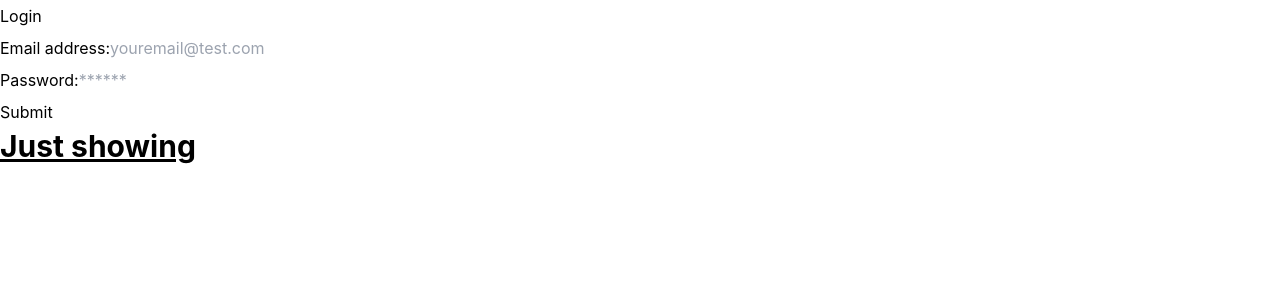
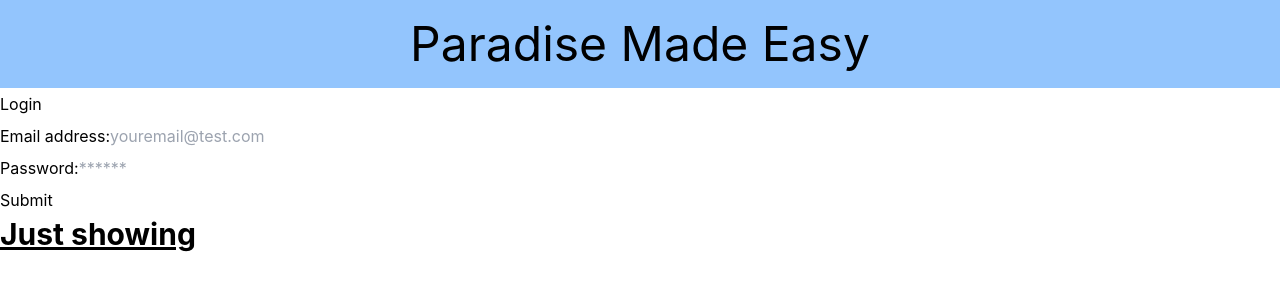
Before and after one commit to nyashanice/Paradise-Made-Easy-2, a React (Create React App) app in the folder client/: page / in a window 1280 px wide. Shown: the top 300 px of the page. Built offline with nearby package versions, Linux system fonts and the light colour scheme.

Commit message:
update header

```diff
--- a/client/src/components/Header.js
+++ b/client/src/components/Header.js
@@ -10,7 +10,7 @@ export default function Header({ loggedIn, setLoggedIn }) {
 
   if (loggedIn == true) {
     return (
-      <header>
+      <header className="text-center text-5xl p-5 bg-blue-300">
         <nav>
           <div>
             <ul>
@@ -30,6 +30,11 @@ export default function Header({ loggedIn, setLoggedIn }) {
       </header>
     );
   } else {
-    return <LogIn />;
+    return (
+      <div>
+        <header className="text-center text-5xl p-5 bg-blue-300">Paradise Made Easy</header>
+        <LogIn />
+      </div>
+    );
   }
 }
--- a/client/src/components/pages/LogIn.js
+++ b/client/src/components/pages/LogIn.js
@@ -1,6 +1,6 @@
 import React, { useState } from "react";
 import { useMutation } from "@apollo/client";
-// import { Link } from "react-router-dom";
+import { Link } from "react-router-dom";
 import { LOGIN } from "../../utils/mutations";
 import Auth from "../../utils/auth";
 
--- a/package.json
+++ b/package.json
@@ -8,7 +8,8 @@
     "develop": "concurrently \"cd server && npm run watch\" \"cd client && npm start\"",
     "install": "cd server && npm i && cd ../client && npm i",
     "seed": "cd server && npm run seed",
-    "build": "cd client && npm run build"
+    "build": "cd client && npm run build",
+    "heroku-postbuild": "npm run build"
   },
   "keywords": [],
   "author": "",
@@ -22,6 +23,7 @@
     "bcrypt": "^5.1.0",
     "express": "^4.18.2",
     "jsonwebtoken": "^9.0.0",
-    "mongoose": "^7.0.1"
+    "mongoose": "^7.0.1",
+    "serve": "^14.2.0"
   }
 }
```
Also changed, not shown: 1 other file (tests, documents, lock files or other folders).
